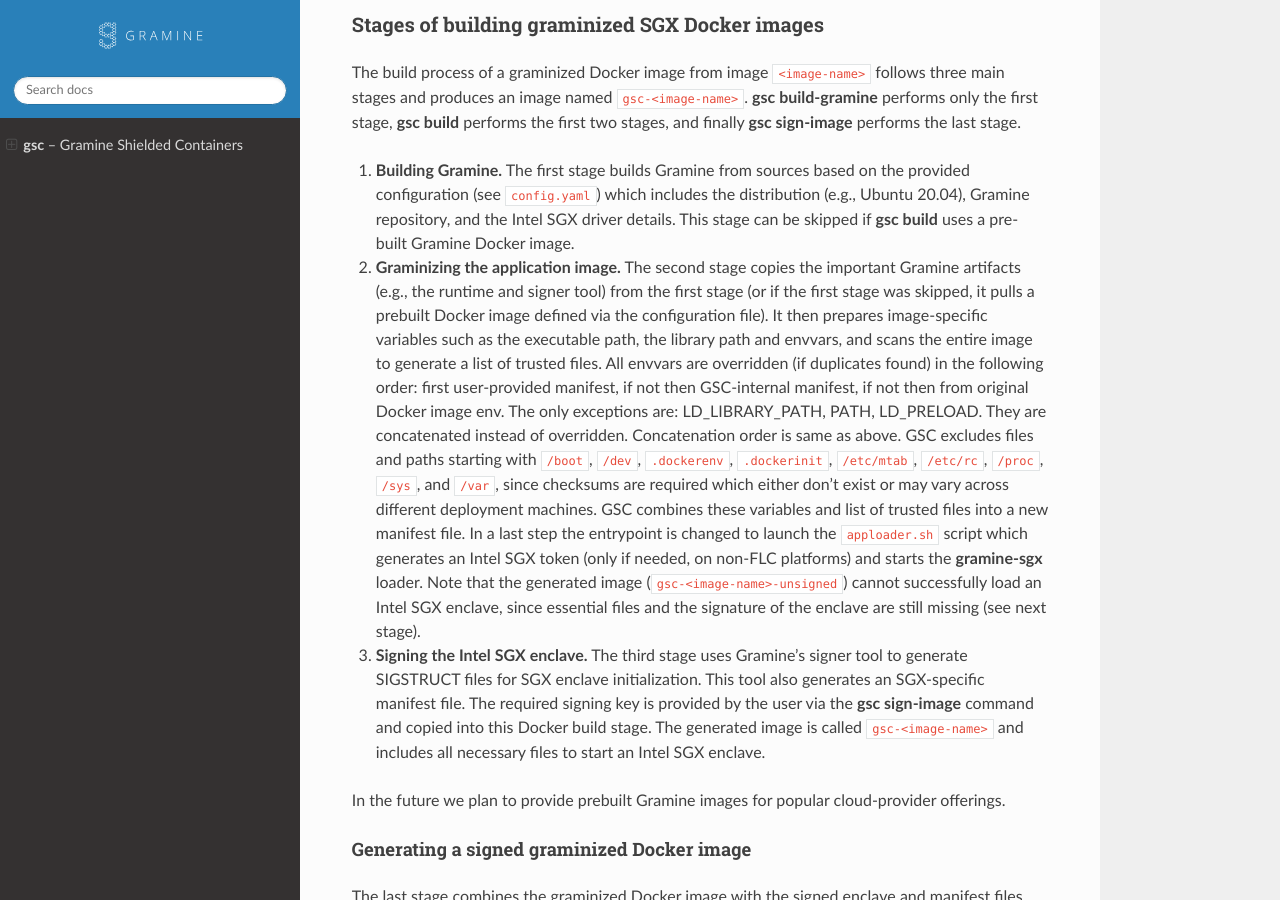
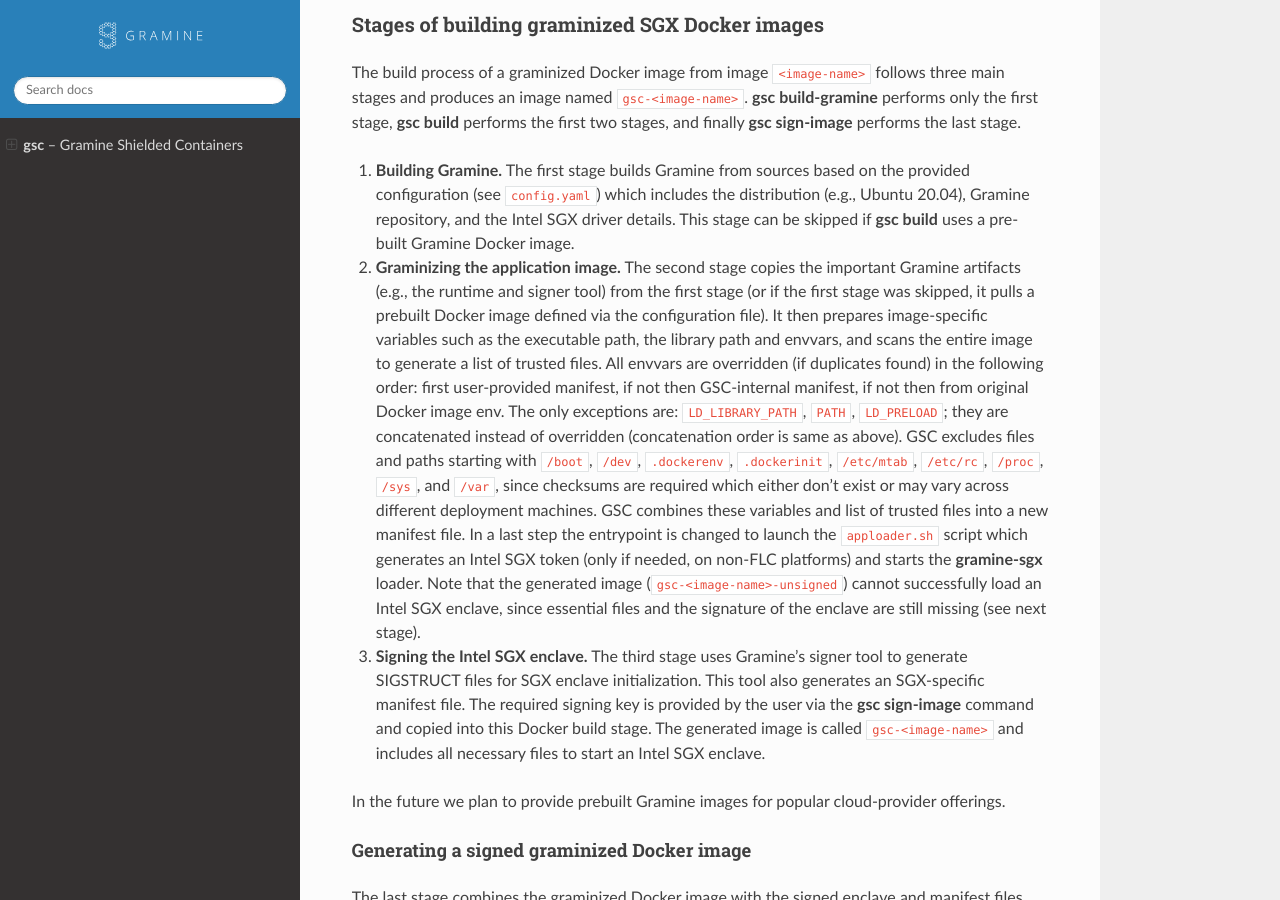
Before and after one commit to gramineproject/gsc, a Sphinx documentation site: the page built from Documentation/index.rst, in a window 1280 px wide and 900 px high, scrolled down 4894 px. Built offline with Sphinx 7.4.7 and the Read the Docs theme 2.0.0, drawn with Linux system fonts in a browser that asks for light colours.

```diff
--- a/Documentation/index.rst
+++ b/Documentation/index.rst
@@ -270,9 +270,9 @@ follows three main stages and produces an image named ``gsc-<image-name>``.
    image to generate a list of trusted files. All envvars are overridden (if
    duplicates found) in the following order: first user-provided manifest, if
    not then GSC-internal manifest, if not then from original Docker image env.
-   The only exceptions are: LD_LIBRARY_PATH, PATH, LD_PRELOAD. They are
-   concatenated instead of overridden. Concatenation order is same as above.
-   GSC excludes files and paths starting with
+   The only exceptions are: ``LD_LIBRARY_PATH``, ``PATH``, ``LD_PRELOAD``;
+   they are concatenated instead of overridden (concatenation order is same as
+   above). GSC excludes files and paths starting with
    :file:`/boot`, :file:`/dev`, :file:`.dockerenv`, :file:`.dockerinit`,
    :file:`/etc/mtab`, :file:`/etc/rc`, :file:`/proc`, :file:`/sys`, and
    :file:`/var`, since checksums are required which either don't exist or may
--- a/gsc.py
+++ b/gsc.py
@@ -169,7 +169,7 @@ def merge_two_dicts_in_order(dict1, dict1_src, dict2, dict2_src, path=[]):
             elif dict1[key] == dict2[key]:
                 pass
             else:
-            # the key exists in both dicts but with different values, must concatenate or choose one
+                # key exists in both dicts but with different values, must concatenate or choose one
                 if key in ['LD_LIBRARY_PATH', 'PATH', 'LD_PRELOAD']:
                     dict1[key] = f'{dict1[key]}:{dict2[key]}'
                     print(f'Duplicate key: `{".".join(path + [str(key)])}`. Values from'
```
